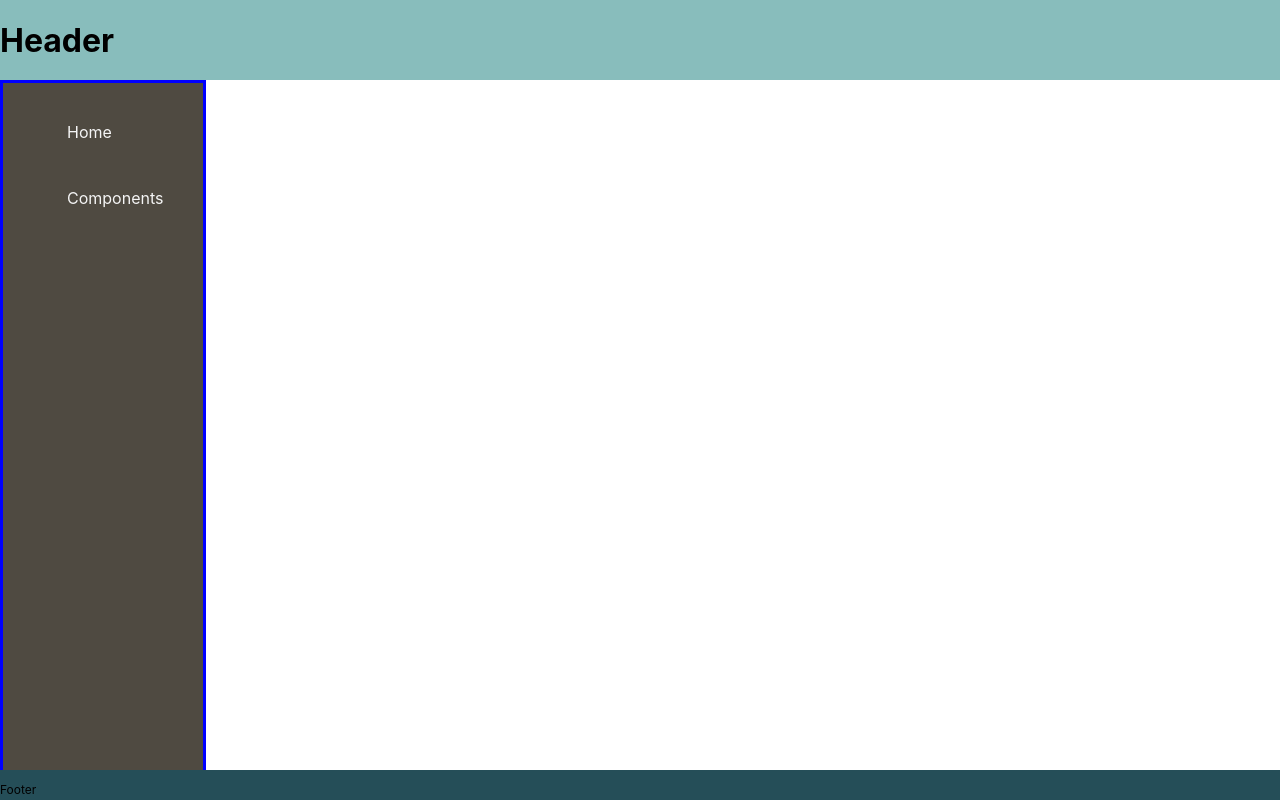
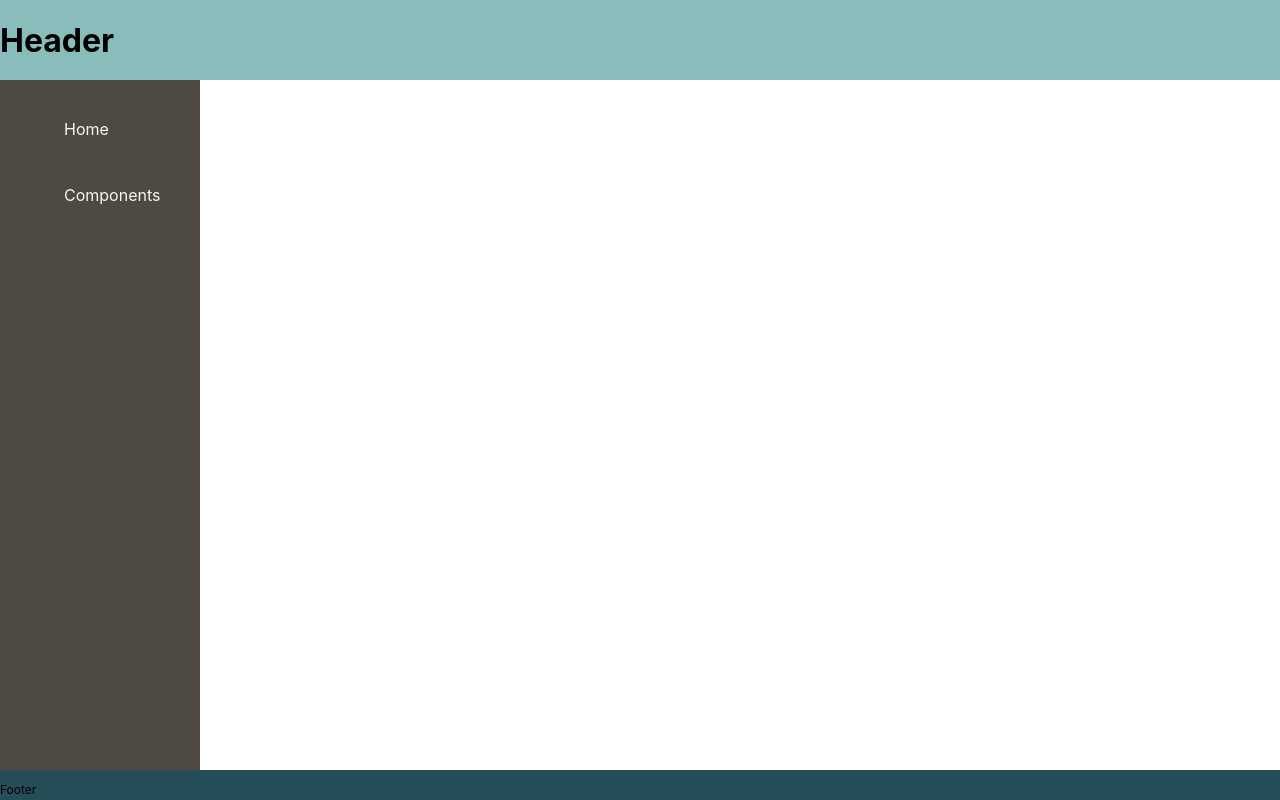
Before and after one commit to danrose9/react-demo-app, a React (Create React App) app: page / in a window 1280 px wide. Built offline with nearby package versions, Linux system fonts and the light colour scheme.

Commit message:
removed unecessary css

```diff
--- a/src/App.js
+++ b/src/App.js
@@ -5,11 +5,11 @@ import Footer from './components/Footer';
 
 function App() {
   return (
-    <div className="container">
+    <>
       <Header />
       <Main />
       <Footer />
-    </div>
+    </>
   );
 }
 
--- a/src/components/Sidebar.js
+++ b/src/components/Sidebar.js
@@ -8,7 +8,6 @@ const StyledSidebar = styled.div`
   background-color: #4f4a41;
   width: 200px;
   display: flex;
-  border: 3px solid blue;
   top: 200px;
 `;
 
```
